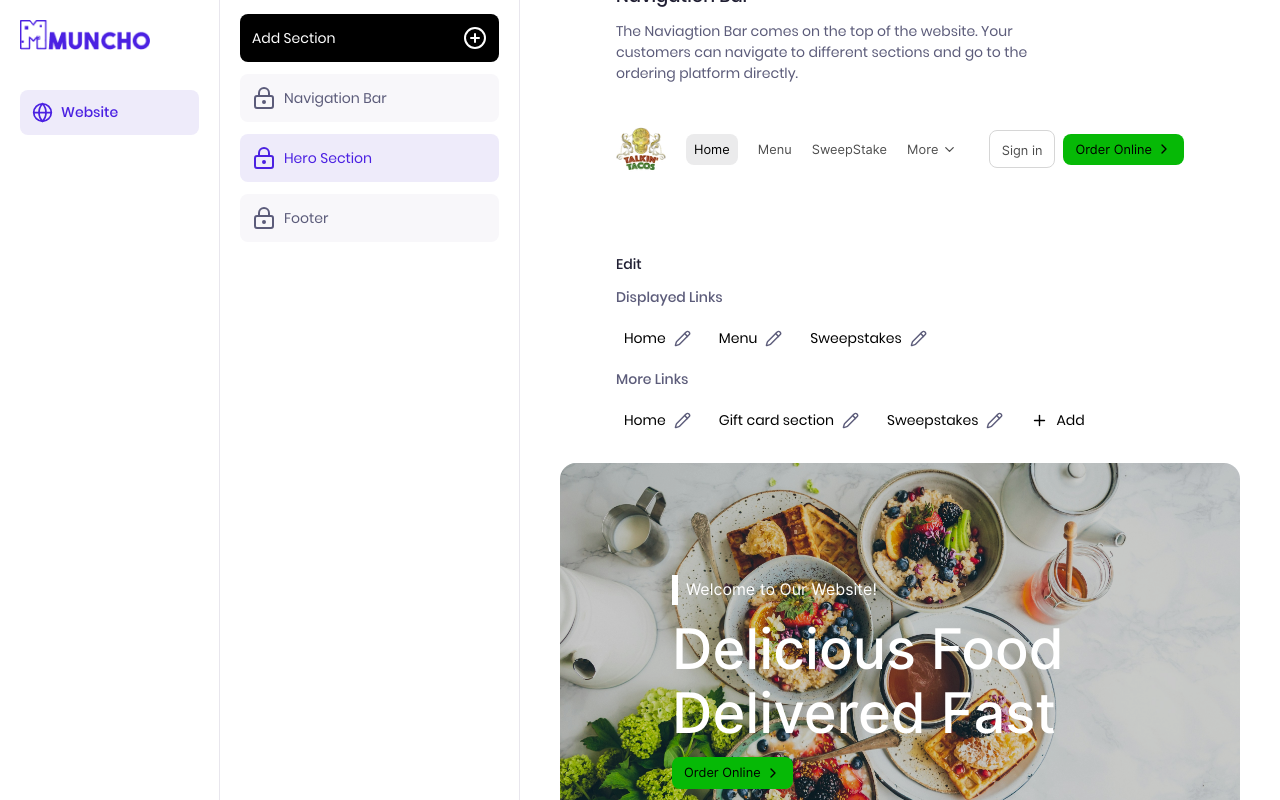
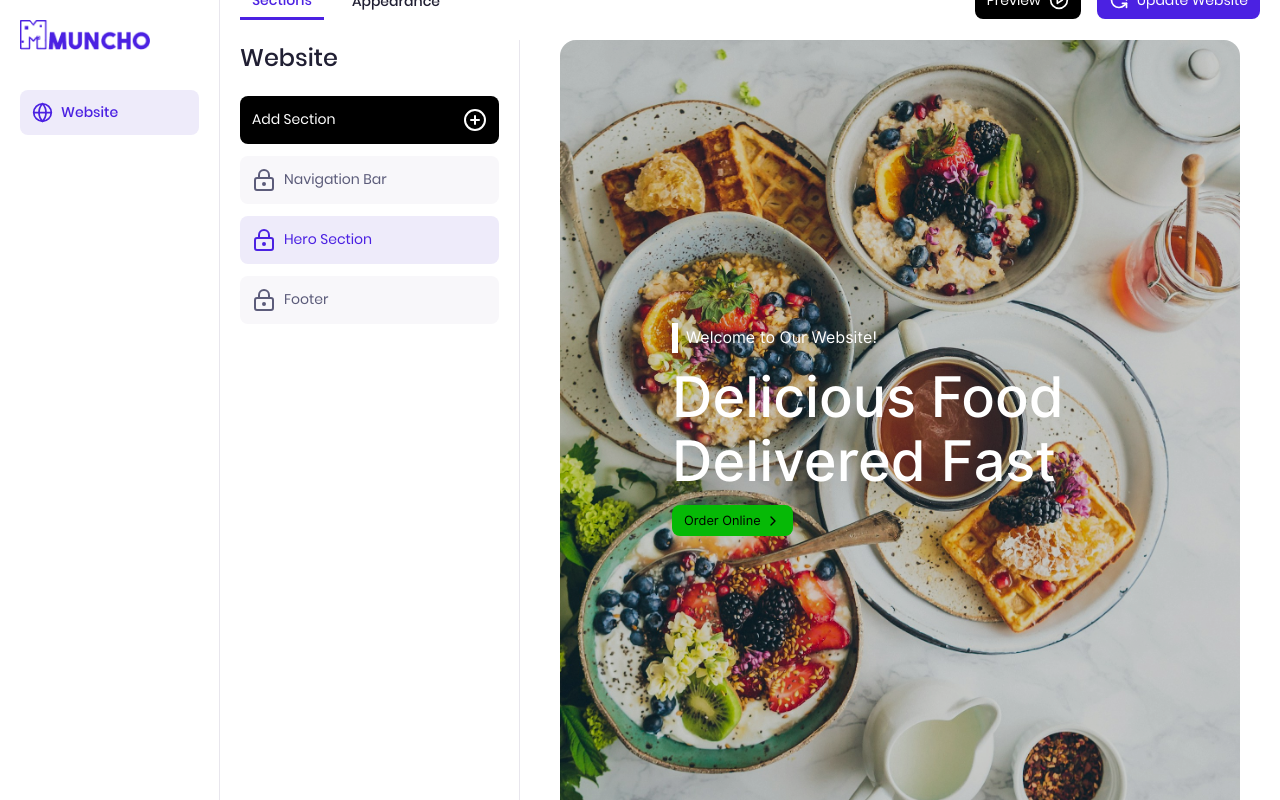
Before and after one commit to pushkardeep/muncho_cms, a React (Vite) app: page / in a window 1280 px wide. Both pictures are taken after a click on the element "Hero Section". Built offline with nearby package versions, Linux system fonts and the light colour scheme.

Commit message:
Remove unnecessary code

```diff
--- a/src/Components/SectionTab.jsx
+++ b/src/Components/SectionTab.jsx
@@ -7,9 +7,6 @@ function SectionTab({ Icon, title, isActive, styles = "", onClick }) {
         isActive ? "bg-[#EEEBFA]" : "bg-[#F8F7FA]"
       } ${styles}`}
       onClick={onClick}
-      tabIndex={0}
-      role="button"
-      onKeyPress={e => { if (e.key === 'Enter' || e.key === ' ') onClick && onClick(); }}
     >
       <Icon color={`${isActive ? "#4B21E2" : "#5C5C7A"}`} size={24} />
       <span
--- a/src/Components/Sections/Hero.jsx
+++ b/src/Components/Sections/Hero.jsx
@@ -14,9 +14,6 @@ const heroData = {
 function Hero() {
   return (
     <div className="w-full h-screen min-h-fit flex flex-col justify-center items-center overflow-hidden relative">
-      <div className="w-full h-fit px-8 lg:px-14 py-4 md:py-6">
-        <Nav route={"Home"} />
-      </div>
 
       <div className="w-full flex-1 min-h-fit overflow-hidden relative pb-5">
         <div className="w-full h-full rounded-2xl overflow-hidden relative">
```
